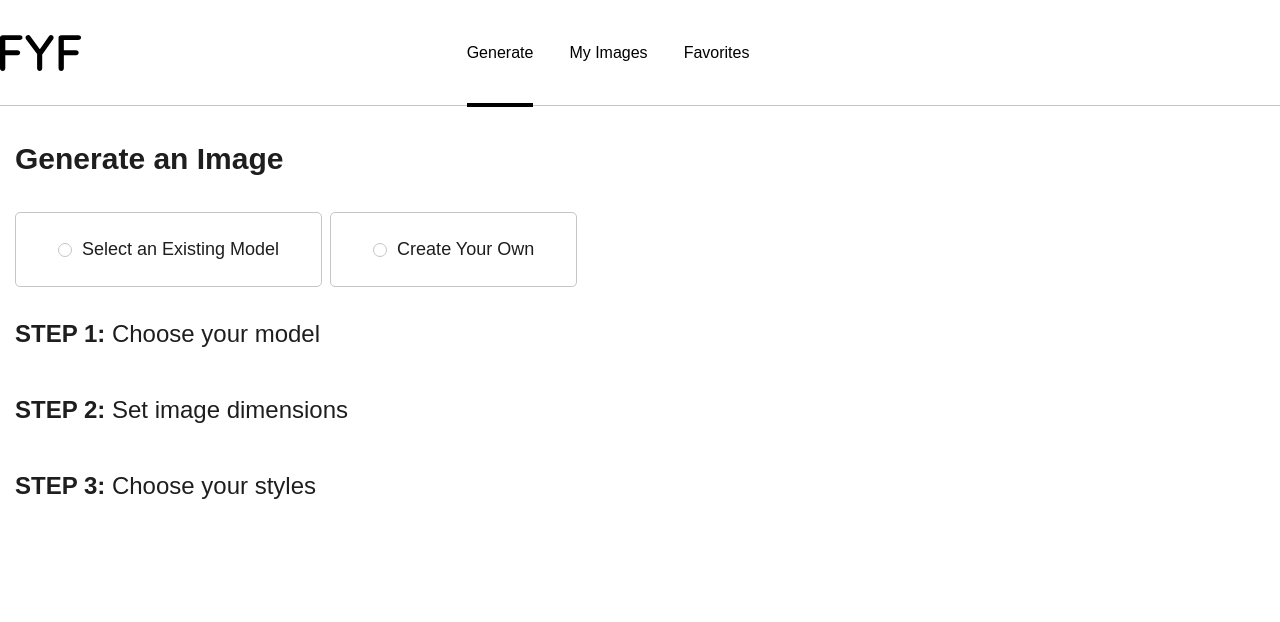
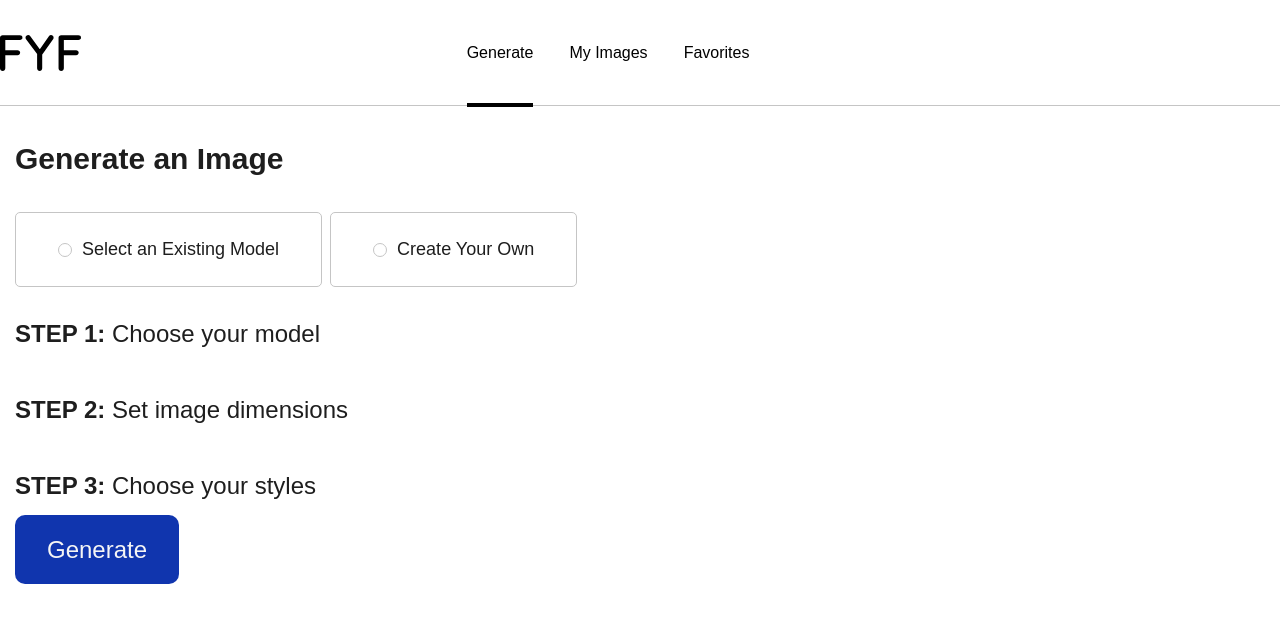
Before and after one commit to Lariicsam/vue-generate-image, a Vue app: page /create in a window 1280 px wide. Shown: the top 622 px of the page. Built offline with nearby package versions, Linux system fonts and the light colour scheme.

Commit message:
Add button component

```diff
--- /dev/null
+++ b/src/assets/scss/components/the-button.scss
@@ -0,0 +1,25 @@
+.thebutton {
+  width: auto;
+  height: 69px;
+  display: block;
+  margin: 0;
+  border-radius: 10px;
+  font-weight: 400;
+  font-size: 24px;
+  line-height: 29px;
+  color: #f5f5f5;
+  border: 0;
+  padding: 20px 32px;
+
+  &.primary {
+    background-color: $accent;
+  }
+
+  &:hover {
+    background-color: $black;
+
+    @include from(1025px) {
+      cursor: pointer;
+    }
+  }
+}
--- a/src/assets/scss/index.scss
+++ b/src/assets/scss/index.scss
@@ -9,5 +9,6 @@
 @import "components/header.scss";
 @import "components/masonry-card.scss";
 @import "components/radio-button.scss";
+@import "components/the-button";
 @import "components/the-dropdown.scss";
 @import "components/the-nav.scss";
--- /dev/null
+++ b/src/components/TheButton.vue
@@ -0,0 +1,26 @@
+<template>
+  <div :class="`thebutton ${variant}`" @click="onClick()">
+    {{ text }}
+  </div>
+</template>
+<script>
+export default {
+  name: "TheButton",
+  inheritAttrs: false,
+};
+</script>
+<script setup>
+const props = defineProps({
+  text: {
+    type: String,
+  },
+  variant: {
+    type: String,
+    default: "primary",
+  },
+});
+
+const onClick = () => {
+  console.log("clic");
+};
+</script>
--- a/src/components/TheDropdown.vue
+++ b/src/components/TheDropdown.vue
@@ -19,7 +19,7 @@
 <script>
 export default {
   name: "TheDropdown",
-  inheritAttrs: false,
+  inheritAttrs: true,
 };
 </script>
 <script setup>
--- a/src/views/ExistingPersonView.vue
+++ b/src/views/ExistingPersonView.vue
@@ -15,9 +15,9 @@
   <div class="irow margin--step">
     <h2>STEP 3: <span>Choose your styles</span></h2>
   </div>
+
 </template>
 <script setup>
-import TheDropdown from "../components/TheDropdown.vue";
 
 const shotData = [
   {
--- a/src/views/HomeView.vue
+++ b/src/views/HomeView.vue
@@ -14,17 +14,22 @@
     />
   </div>
   <ExistingPersonView />
+
+  <div class="irow margin--step">
+    <the-button text="Generate" />
+  </div>
 </template>
 <script setup>
 import { reactive } from "vue";
+import TheButton from "../components/TheButton.vue";
 import ExistingPersonView from "./ExistingPersonView.vue";
 import RadioOptionGroup from "../components/RadioOptionGroup.vue";
-
 
 const form = reactive({
   sampleRadio: "",
   samplePreSelectedRadio: "option2",
 });
+
 </script>
 
 <style lang="scss" scoped>
```
